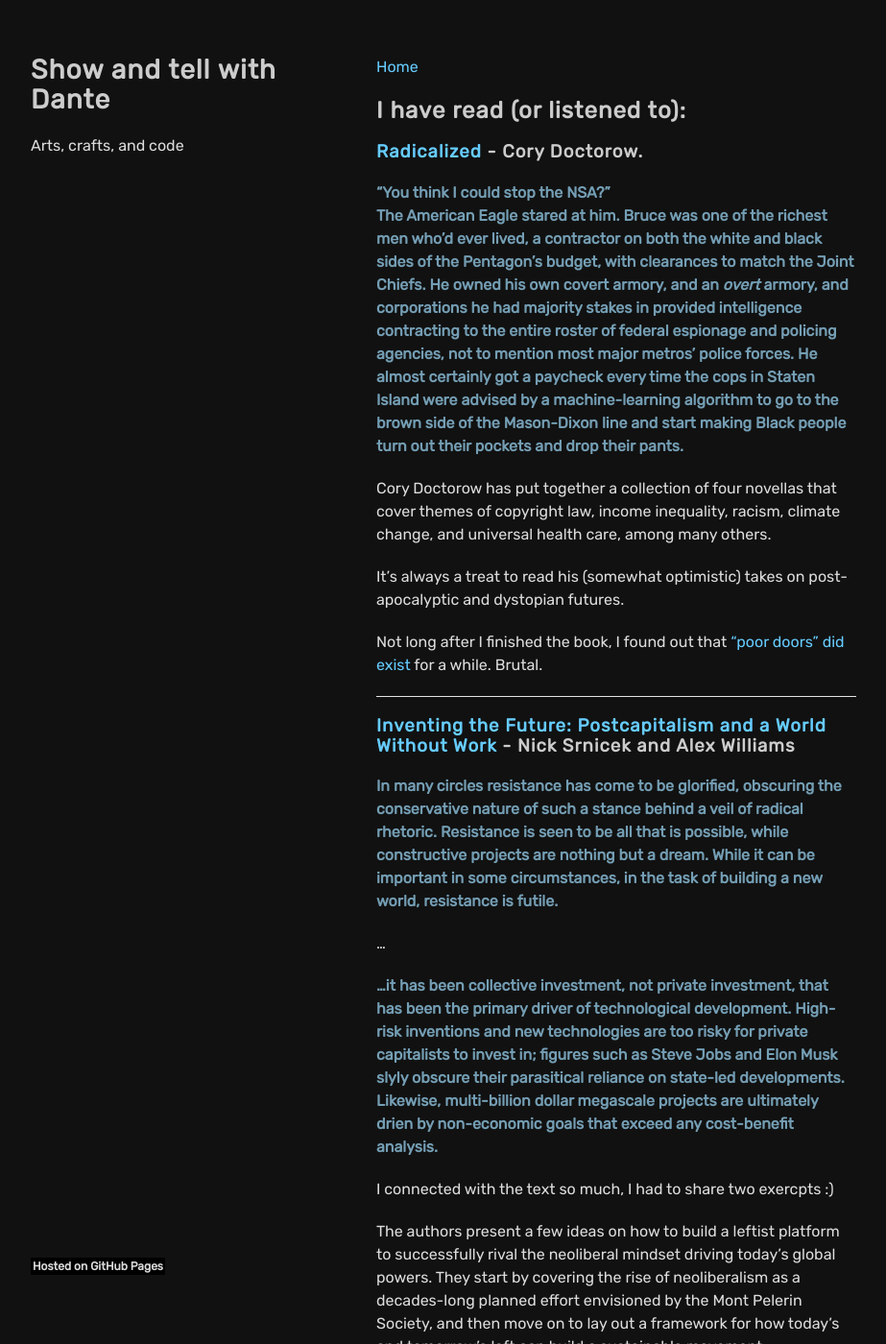
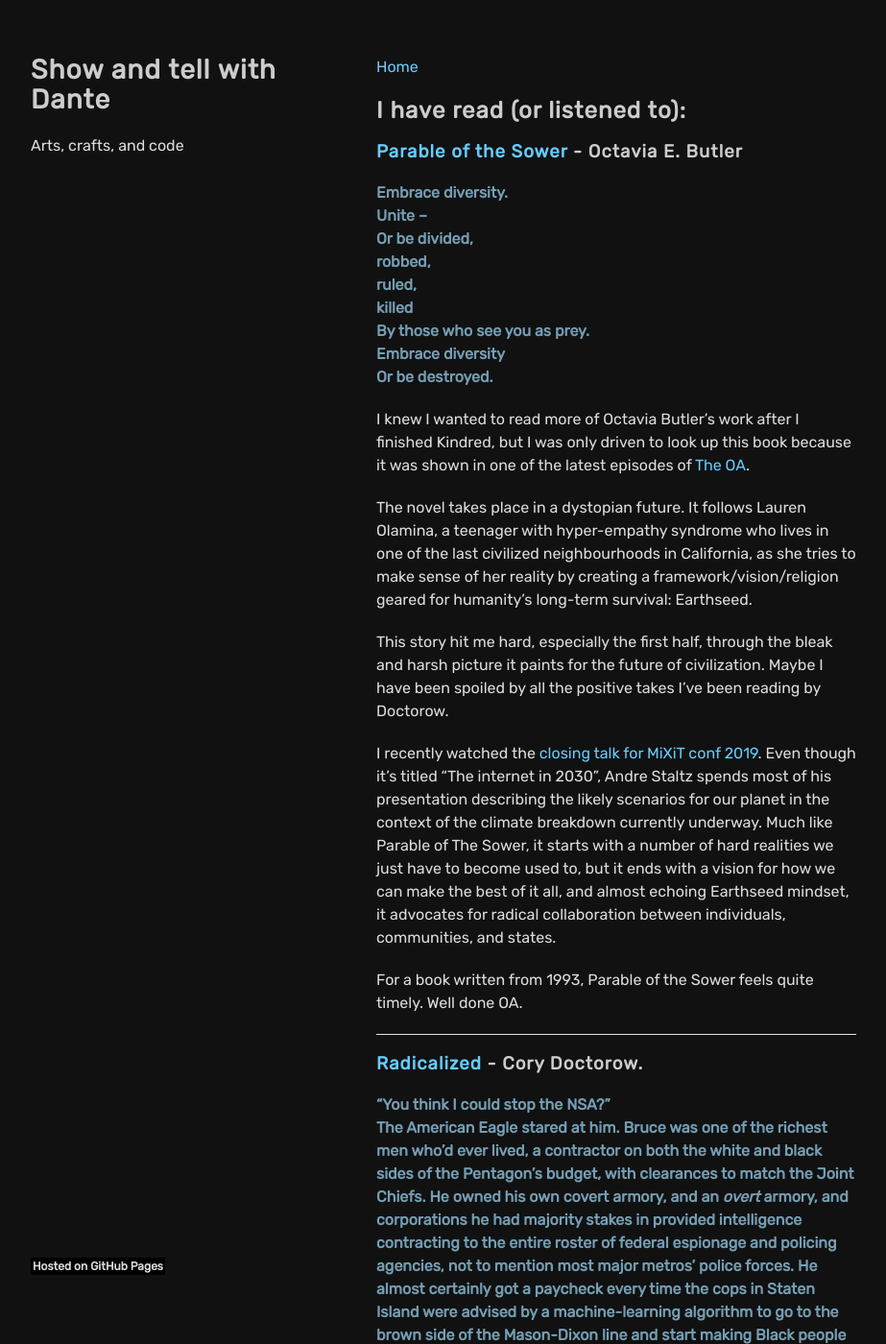
Before and after one commit to dasanchez/dasanchez.github.io, a Jekyll site: the page built from books.md, in a window 1280 px wide and 1400 px high. Shown: the whole window at 96% size, without its empty margins (178-1101 px from the left). Built offline with Jekyll 4.4.1, drawn with Linux system fonts in a browser that asks for light colours; some of the changed text lies outside the part shown.

Commit message:
Finished Parable of the Sowe

```diff
--- a/books.md
+++ b/books.md
@@ -5,6 +5,30 @@
 [Home](/)
 
 ## I have read (or listened to):
+
+### [Parable of the Sower](https://en.wikipedia.org/wiki/Parable_of_the_Sower_(novel)) - Octavia E. Butler
+
+**Embrace diversity.
+Unite --
+Or be divided,
+robbed,
+ruled,
+killed
+By those who see you as prey.
+Embrace diversity
+Or be destroyed.**
+
+I knew I wanted to read more of Octavia Butler's work after I finished Kindred, but I was only driven to look up this book because it was shown in one of the latest episodes of [The OA](https://en.wikipedia.org/wiki/The_OA).
+
+The novel takes place in a dystopian future. It follows Lauren Olamina, a teenager with hyper-empathy syndrome who lives in one of the last civilized neighbourhoods in California, as she tries to make sense of her reality by creating a framework/vision/religion geared for humanity's long-term survival: Earthseed.
+
+This story hit me hard, especially the first half, through the bleak and harsh picture it paints for the future of civilization.  Maybe I have been spoiled by all the positive takes I've been reading by Doctorow.
+
+I recently watched the [closing talk for MiXiT conf 2019](https://mixitconf.org/2019/the-internet-in-2030). Even though it's titled "The internet in 2030", Andre Staltz spends most of his presentation describing the likely scenarios for our planet in the context of the climate breakdown currently underway.  Much like Parable of The Sower, it starts with a number of hard realities we just have to become used to, but it ends with a vision for how we can make the best of it all, and almost echoing Earthseed mindset, it advocates for radical collaboration between individuals, communities, and states.
+
+For a book written from 1993, Parable of the Sower feels quite timely. Well done OA.
+
+---
 
 ### [Radicalized](https://craphound.com/radicalized-full/) - Cory Doctorow.
 
@@ -63,7 +87,7 @@
 
 ---
 
-### [Kindred](https://en.wikipedia.org/wiki/Kindred_(novel)) - Octavia Butler.
+### [Kindred](https://en.wikipedia.org/wiki/Kindred_(novel)) - Octavia E. Butler
 
 **Do you honestly believe you traveled back over a century in time and crossed three thousand miles of space to see your dead ancestors?**
 
```
Also changed, not shown: index.md (+1 -1 lines).
